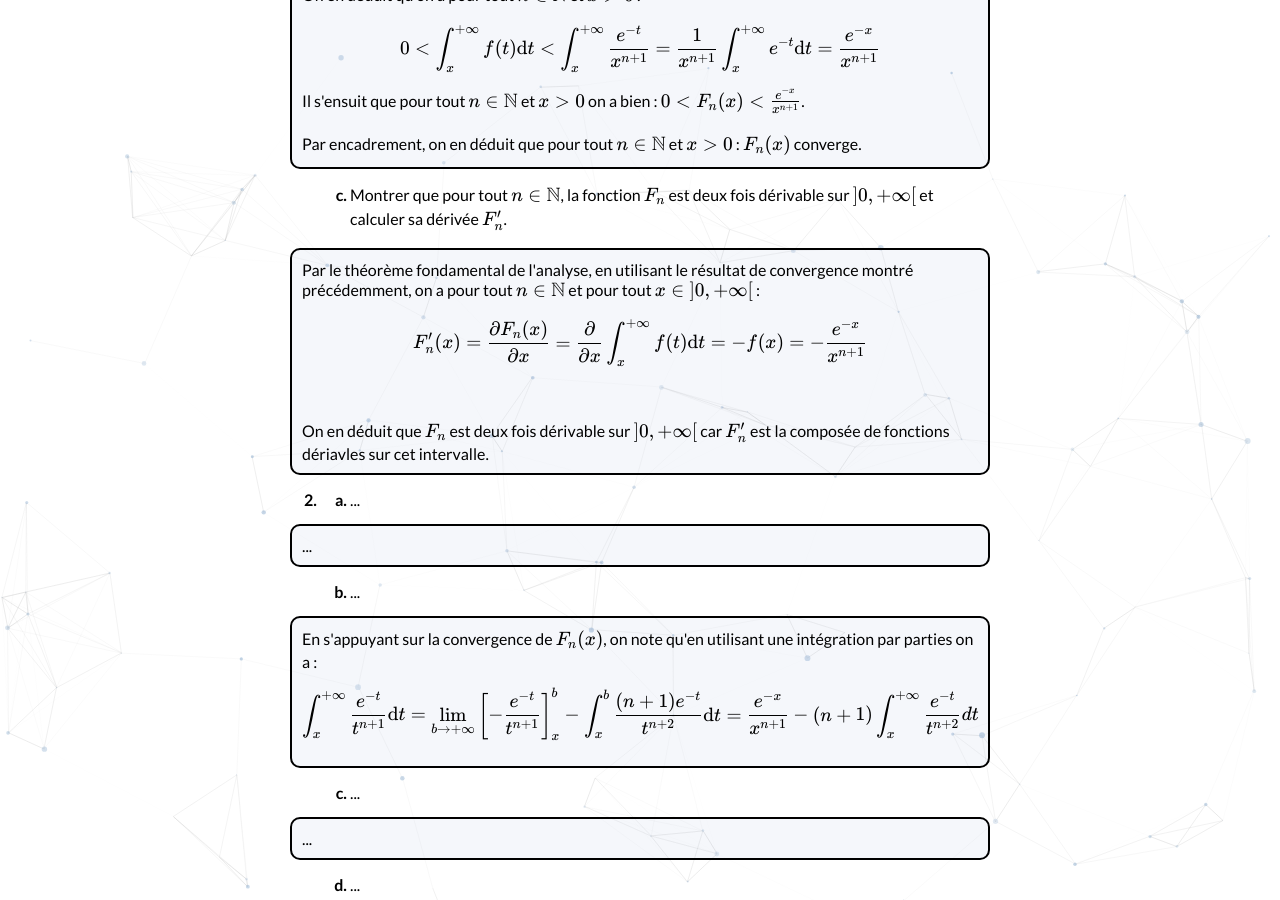
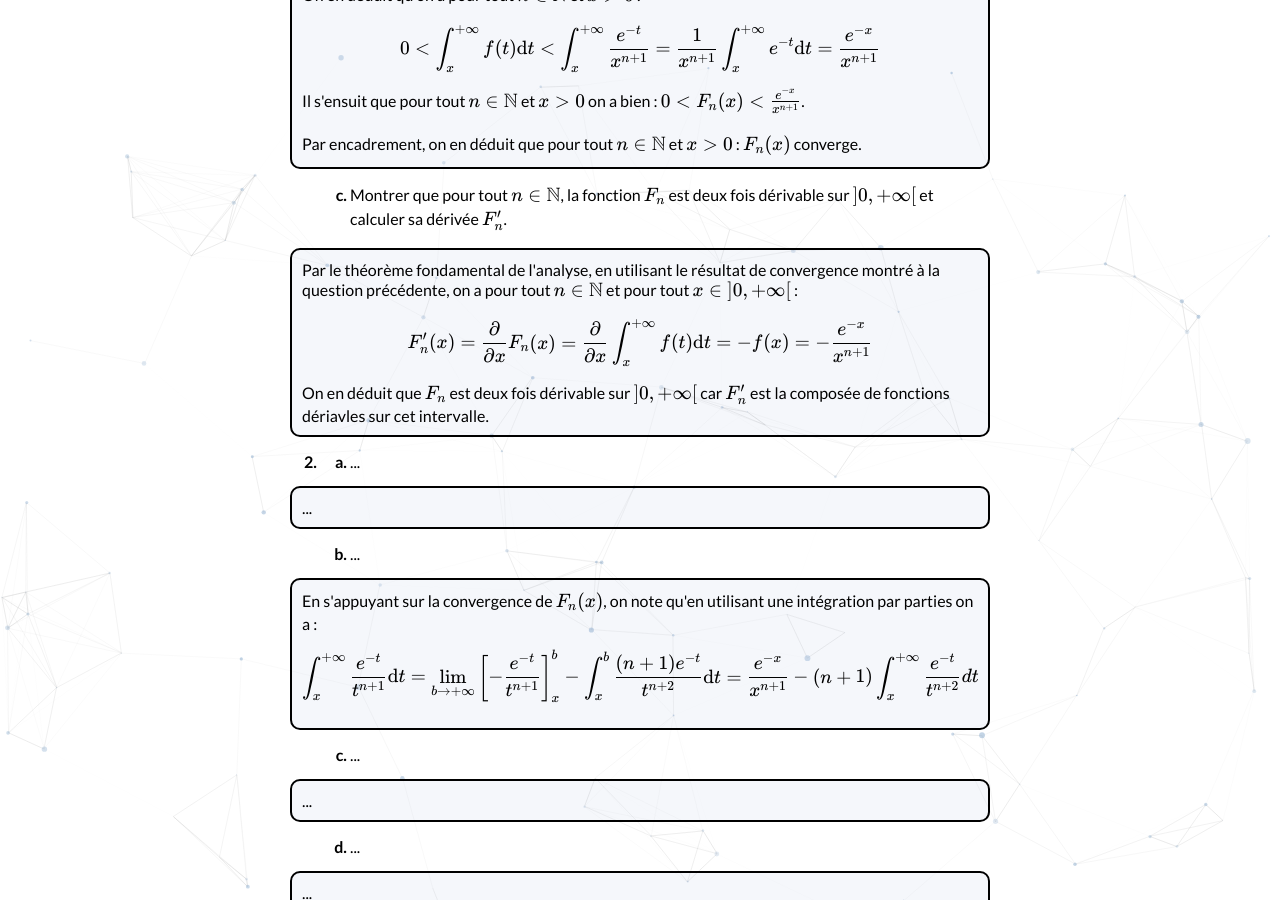
Before and after one commit to bglbrt/bglbrt.github.io, a Jekyll site: the page built from fr/corrections/administrateur_externe_1993.md, in a window 1280 px wide and 900 px high, scrolled down 962 px. Built offline with Jekyll 4.4.1, drawn with Linux system fonts in a browser that asks for light colours; nearby versions of some CDN libraries.

Commit message:
Update explanations and integration by parts in administrateur_externe_1993.md

```diff
--- a/fr/corrections/administrateur_externe_1993.md
+++ b/fr/corrections/administrateur_externe_1993.md
@@ -61,11 +61,10 @@
             <li>
                 Montrer que pour tout \(n \in \mathbb{N} \), la fonction \( F_n \) est deux fois dérivable sur \( \left] 0, +\infty \right[ \) et calculer sa dérivée \( F'_n \).
                 <p style="border: solid 2px; border-radius: 10px; background-color:rgba(152, 180, 212, .1); padding-right: 10px; padding-left: 10px; padding-top: 10px; padding-bottom: 10px; margin: 15px 0 15px -60px;">
-                    Par le théorème fondamental de l'analyse, en utilisant le résultat de convergence montré précédemment, on a pour tout \(n \in \mathbb{N} \) et pour tout \( x \in \left] 0, +\infty \right[ \) :
+                    Par le théorème fondamental de l'analyse, en utilisant le résultat de convergence montré à la question précédente, on a pour tout \(n \in \mathbb{N} \) et pour tout \( x \in \left] 0, +\infty \right[ \) :
                     $$
-                    F'_n(x) = \frac{\partial F_n(x)}{\partial x} = \frac{\partial}{\partial x} \int_{x}^{+\infty} f(t) \mathrm{d}t = - f(x) = - \frac{e^{-x}}{x^{n+1}}
+                    F'_n(x) = \frac{\partial}{\partial x} F_n(x) = \frac{\partial}{\partial x} \int_{x}^{+\infty} f(t) \mathrm{d}t = - f(x) = - \frac{e^{-x}}{x^{n+1}}
                     $$
-                    <br><br>
                     On en déduit que \( F_n \) est deux fois dérivable sur \( \left] 0, +\infty \right[ \) car \( F'_n \) est la composée de fonctions dériavles sur cet intervalle.
                 </p>
             </li>
```
